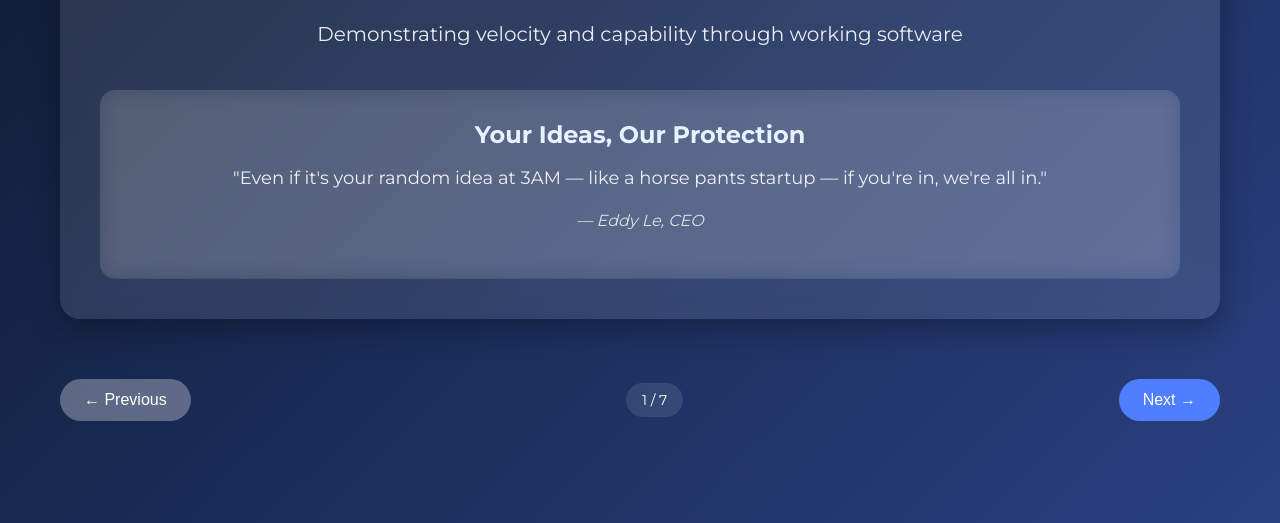
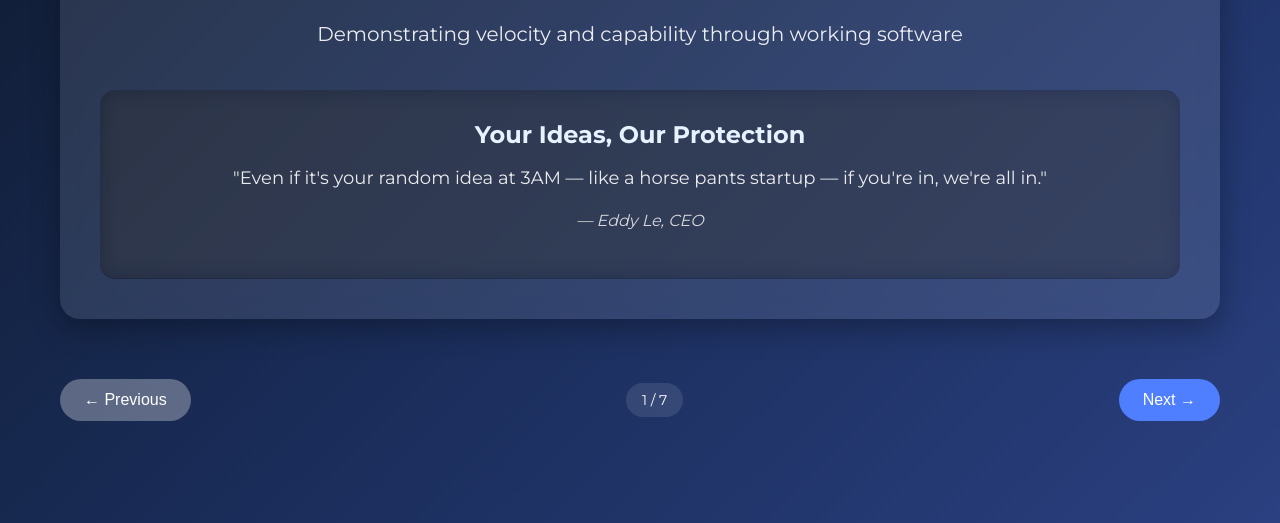
Before and after one commit to eddieGong2604/proposal-qa-system, a plain HTML site: page index.html in a window 1280 px wide. Shown: the part 277-800 px from the top of the page. Drawn offline with Linux system fonts and the light colour scheme.

Commit message:
Update index.html

```diff
--- a/index.html
+++ b/index.html
@@ -288,7 +288,7 @@
                     <p style="font-size: 20px; opacity: 0.9;">Demonstrating velocity and capability through working software</p>
                 </div>
 
-                <div style="background: rgba(255, 255, 255, 0.1); padding: 30px; border-radius: 15px; margin-top: 40px; backdrop-filter: blur(10px);">
+                <div style="background: rgba(0, 0, 0, 0.3); padding: 30px; border-radius: 15px; margin-top: 40px; backdrop-filter: blur(10px);">
                     <h3 style="font-size: 24px; margin-bottom: 15px; text-align: center;">Your Ideas, Our Protection</h3>
                     <p style="font-size: 18px; opacity: 0.9; text-align: center; margin-bottom: 15px;">"Even if it's your random idea at 3AM — like a horse pants startup — if you're in, we're all in."</p>
                     <p style="text-align: center; font-style: italic; opacity: 0.8;">— Eddy Le, CEO</p>
```
